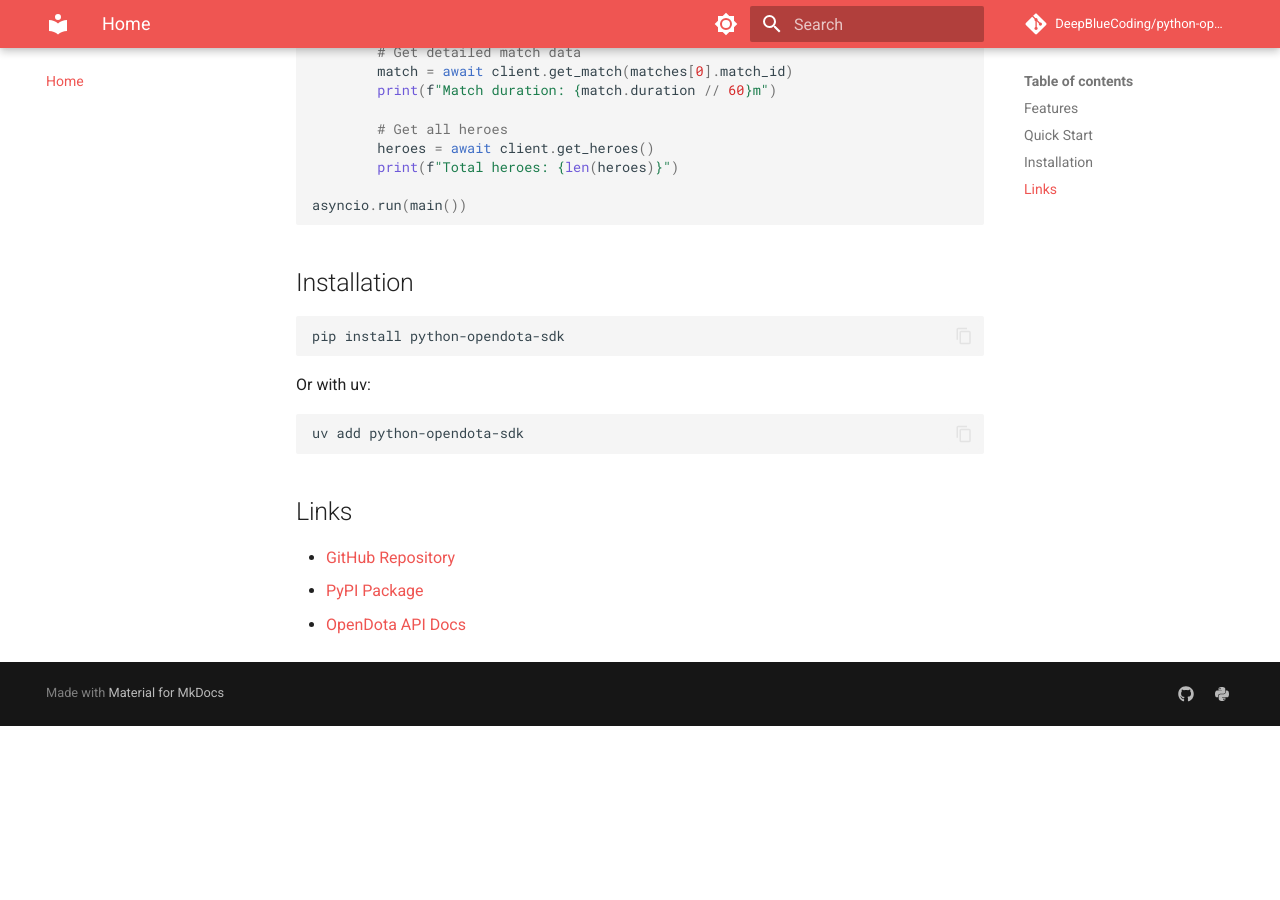
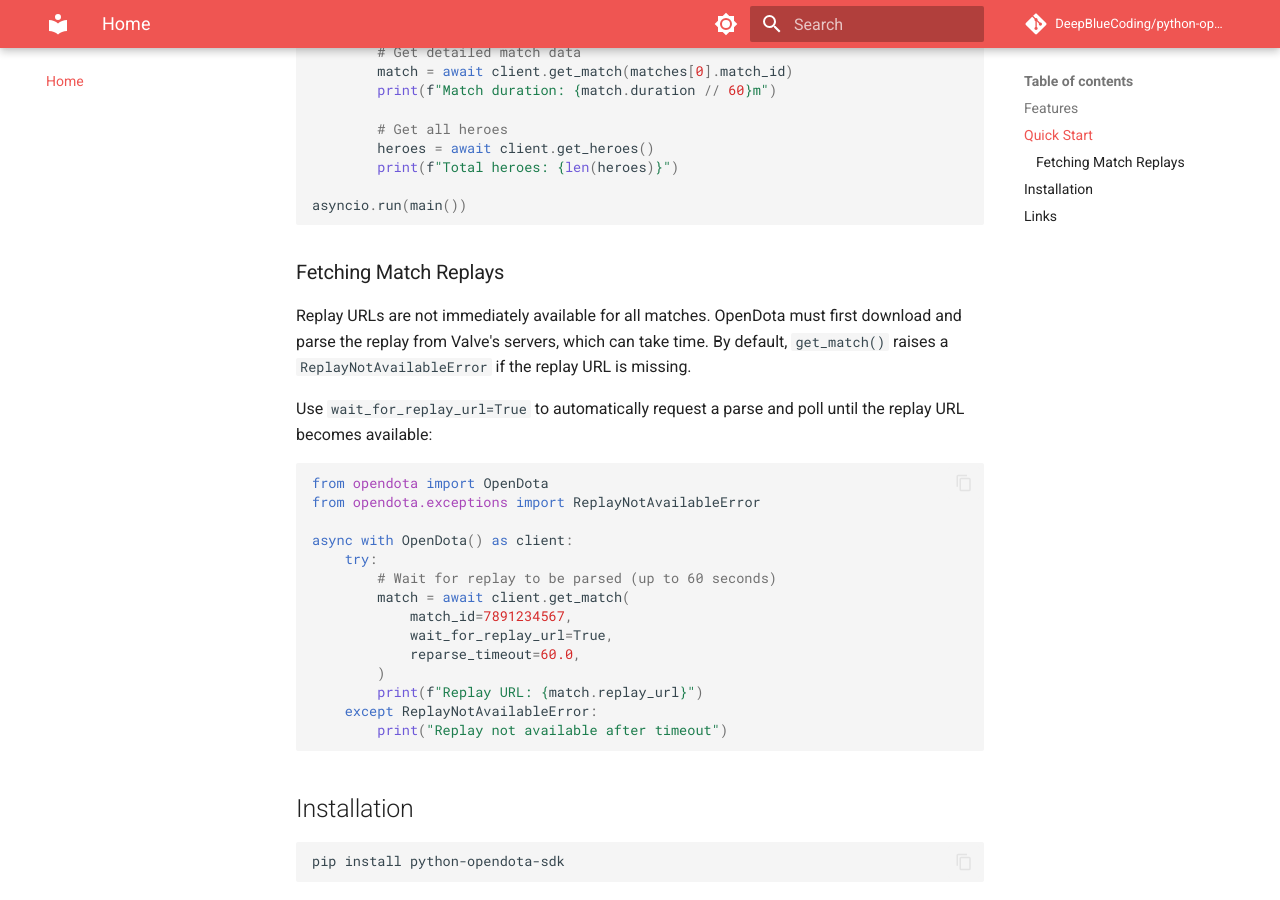
Before and after one commit to DeepBlueCoding/python-opendota-sdk, an MkDocs documentation site: the page built from docs/index.md, in a window 1280 px wide and 900 px high, scrolled down 970 px. Built offline with MkDocs 1.6.1 and Material for MkDocs 9.7.7, drawn with Linux system fonts in a browser that asks for light colours; comment, search, counter and statistics services are not loaded; the version menu is left out; before the commit the page ends 1696 px from its top, so only the background shows below that.

Commit message:
docs: add wait_for_replay_url example to Quick Start
Explain why replay URLs aren't immediately available and how to use
the wait_for_replay_url flag to automatically request parsing.

🤖 Generated with [Claude Code](https://claude.com/claude-code)

Co-Authored-By: Claude Opus 4.5 <noreply@anthropic.com>

````diff
--- a/docs/index.md
+++ b/docs/index.md
@@ -46,6 +46,29 @@ async def main():
 asyncio.run(main())
 ```
 
+### Fetching Match Replays
+
+Replay URLs are not immediately available for all matches. OpenDota must first download and parse the replay from Valve's servers, which can take time. By default, `get_match()` raises a `ReplayNotAvailableError` if the replay URL is missing.
+
+Use `wait_for_replay_url=True` to automatically request a parse and poll until the replay URL becomes available:
+
+```python
+from opendota import OpenDota
+from opendota.exceptions import ReplayNotAvailableError
+
+async with OpenDota() as client:
+    try:
+        # Wait for replay to be parsed (up to 60 seconds)
+        match = await client.get_match(
+            match_id=7891234567,
+            wait_for_replay_url=True,
+            reparse_timeout=60.0,
+        )
+        print(f"Replay URL: {match.replay_url}")
+    except ReplayNotAvailableError:
+        print("Replay not available after timeout")
+```
+
 ## Installation
 
 ```bash
````
